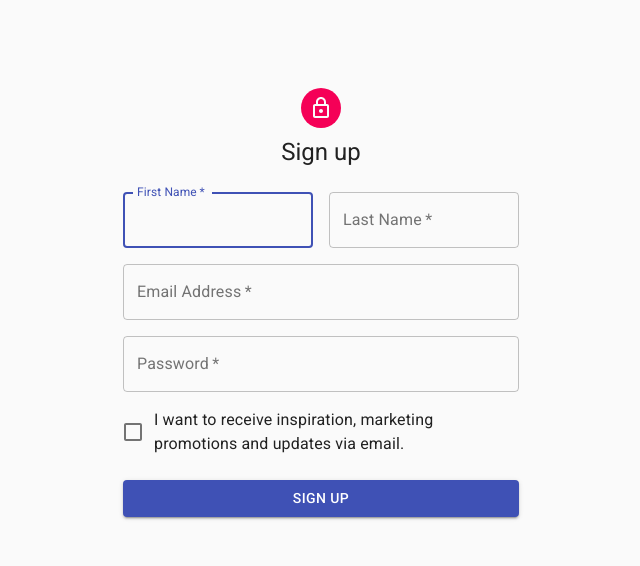
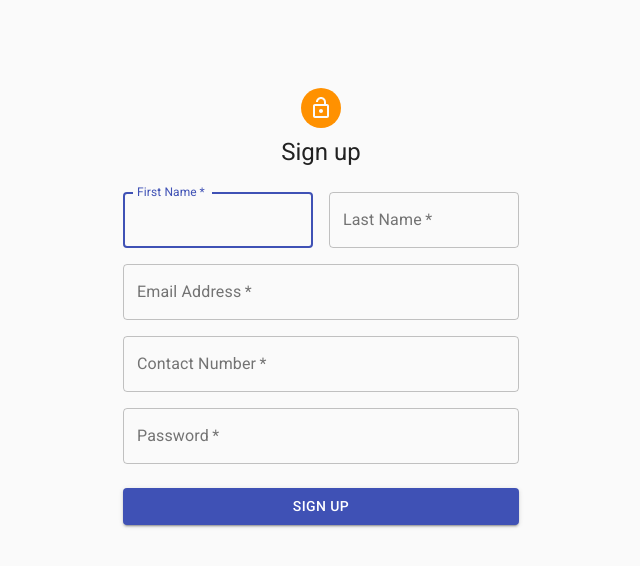
Before and after one commit to Suraj3579/SAFT, a React (Create React App) app in the folder SAFT_Frontend/: page /signUp in a window 1280 px wide. Shown: the top 566 px of the page, without its empty margins (319-959 px from the left). Built offline with nearby package versions, Linux system fonts and the light colour scheme.

Commit message:
changed <Head> (name and logo) and modified nav bar

```diff
--- a/SAFT_Frontend/public/index.html
+++ b/SAFT_Frontend/public/index.html
@@ -2,14 +2,14 @@
 <html lang="en">
   <head>
     <meta charset="utf-8" />
-    <link rel="icon" href="%PUBLIC_URL%/favicon.ico" />
+    <link rel="icon" href="%PUBLIC_URL%/logo1.jpeg" />
     <meta name="viewport" content="width=device-width, initial-scale=1" />
     <meta name="theme-color" content="#000000" />
     <meta
       name="description"
       content="Web site created using create-react-app"
     />
-    <link rel="apple-touch-icon" href="%PUBLIC_URL%/logo192.png" />
+    <link rel="apple-touch-icon" href="%PUBLIC_URL%/logo1.jpeg" />
     <!--
       manifest.json provides metadata used when your web app is installed on a
       user's mobile device or desktop. See https://developers.google.com/web/fundamentals/web-app-manifest/
@@ -28,7 +28,7 @@
       rel="stylesheet"
       href="https://fonts.googleapis.com/css?family=Roboto:300,400,500,700&display=swap"
     />
-    <title>React App</title>
+    <title>SAFT</title>
   </head>
   <body>
     <noscript>You need to enable JavaScript to run this app.</noscript>
--- a/SAFT_Frontend/src/components/ButtonAppBar.js
+++ b/SAFT_Frontend/src/components/ButtonAppBar.js
@@ -2,10 +2,7 @@ import React from "react";
 import { makeStyles } from "@material-ui/core/styles";
 import AppBar from "@material-ui/core/AppBar";
 import Toolbar from "@material-ui/core/Toolbar";
-import Typography from "@material-ui/core/Typography";
 import Button from "@material-ui/core/Button";
-import IconButton from "@material-ui/core/IconButton";
-import MenuIcon from "@material-ui/icons/Menu";
 import { Link } from "@material-ui/core";
 import logo from "../images/logo.jpeg";
 // import { createMuiTheme } from "@material-ui/core/styles";
--- a/SAFT_Frontend/src/components/home.js
+++ b/SAFT_Frontend/src/components/home.js
@@ -1,47 +1,23 @@
 import React from "react";
 import ButtonAppBar from "./ButtonAppBar";
 import { makeStyles } from "@material-ui/core/styles";
-import { Box, CssBaseline, Typography } from "@material-ui/core";
+import { CssBaseline } from "@material-ui/core";
 import Grid from "@material-ui/core/Grid";
-import Container from "@material-ui/core/Container";
-import TextField from "@material-ui/core/TextField";
-import Avatar from "@material-ui/core/Avatar";
-import Button from "@material-ui/core/Button";
-import Checkbox from "@material-ui/core/Checkbox";
-import Link from "@material-ui/core/Link";
-import FormControlLabel from "@material-ui/core/FormControlLabel";
-import LockOutlinedIcon from "@material-ui/icons/LockOutlined";
 import SignUpPageRight from "./signUpPageRight";
-
+import homeBGimage from "../images/homeBGimage.jpg";
 const useStyles = makeStyles((theme) => ({
   imageForm: {
     display: "flex",
   },
 
   image: {
-    backgroundImage:
-      "url(https://www.dealsshutter.com/blog/wp-content/uploads/2020/03/homeservice.jpg)",
-    width: "66%",
-    height: "90vh",
+    backgroundImage: `url(${homeBGimage})`,
+    // "url(https://www.dealsshutter.com/blog/wp-content/uploads/2020/03/homeservice.jpg)",
+    // width: "66%",
+    height: "90.6vh",
     backgroundSize: "cover",
     backgroundPosition: "center",
-  },
-  paper: {
-    marginTop: theme.spacing(10),
-    display: "flex",
-    flexDirection: "column",
-    alignItems: "center",
-  },
-  avatar: {
-    margin: theme.spacing(1),
-    backgroundColor: theme.palette.secondary.main,
-  },
-  form: {
-    width: "100%", // Fix IE 11 issue.
-    marginTop: theme.spacing(3),
-  },
-  submit: {
-    margin: theme.spacing(3, 0, 2),
+    flexGrow: 1,
   },
 }));
 
@@ -50,10 +26,10 @@ const Home = () => {
   return (
     <Grid>
       <CssBaseline />
-      <ButtonAppBar lab="h" />
+      <ButtonAppBar lab="none" />
       <Grid className={classes.imageForm}>
         <Grid className={classes.image}></Grid>
-        <Grid>
+        <Grid className={classes.signUpPage}>
           <SignUpPageRight />
         </Grid>
       </Grid>
--- a/SAFT_Frontend/src/components/login.js
+++ b/SAFT_Frontend/src/components/login.js
@@ -6,8 +6,6 @@ import TextField from "@material-ui/core/TextField";
 import FormControlLabel from "@material-ui/core/FormControlLabel";
 import Checkbox from "@material-ui/core/Checkbox";
 import Link from "@material-ui/core/Link";
-import Grid from "@material-ui/core/Grid";
-import Box from "@material-ui/core/Box";
 import LockOutlinedIcon from "@material-ui/icons/LockOutlined";
 import Typography from "@material-ui/core/Typography";
 import { makeStyles } from "@material-ui/core/styles";
@@ -37,7 +35,8 @@ const useStyles = makeStyles((theme) => ({
   },
   avatar: {
     margin: theme.spacing(1),
-    backgroundColor: theme.palette.secondary.main,
+    // backgroundColor: theme.palette.secondary.main,
+    backgroundColor: "#ff9100",
   },
   form: {
     width: "100%", // Fix IE 11 issue.
@@ -96,7 +95,7 @@ export default function Login() {
               color="primary"
               className={classes.submit}
             >
-              Sign In
+              Log In
             </Button>
             {/* <Grid container>
               <Grid item xs>
--- a/SAFT_Frontend/src/components/signUp.js
+++ b/SAFT_Frontend/src/components/signUp.js
@@ -3,16 +3,12 @@ import Avatar from "@material-ui/core/Avatar";
 import Button from "@material-ui/core/Button";
 import CssBaseline from "@material-ui/core/CssBaseline";
 import TextField from "@material-ui/core/TextField";
-import FormControlLabel from "@material-ui/core/FormControlLabel";
-import Checkbox from "@material-ui/core/Checkbox";
 import Link from "@material-ui/core/Link";
 import Grid from "@material-ui/core/Grid";
-import Box from "@material-ui/core/Box";
-import LockOutlinedIcon from "@material-ui/icons/LockOutlined";
+import LockOpenOutlinedIcon from "@material-ui/icons/LockOpenOutlined";
 import Typography from "@material-ui/core/Typography";
 import { makeStyles } from "@material-ui/core/styles";
 import Container from "@material-ui/core/Container";
-import ButtonAppBar from "./ButtonAppBar";
 
 function Copyright() {
   return (
@@ -36,7 +32,7 @@ const useStyles = makeStyles((theme) => ({
   },
   avatar: {
     margin: theme.spacing(1),
-    backgroundColor: theme.palette.secondary.main,
+    backgroundColor: "#ff9100",
   },
   form: {
     width: "100%", // Fix IE 11 issue.
@@ -56,7 +52,7 @@ export default function SignUp() {
         <CssBaseline />
         <div className={classes.paper}>
           <Avatar className={classes.avatar}>
-            <LockOutlinedIcon />
+            <LockOpenOutlinedIcon />
           </Avatar>
           <Typography component="h1" variant="h5">
             Sign up
@@ -102,19 +98,23 @@ export default function SignUp() {
                   variant="outlined"
                   required
                   fullWidth
+                  name="contactnumber"
+                  label="Contact Number"
+                  type="contactnumber"
+                  id="contactnumber"
+                  autoComplete="current-password"
+                />
+              </Grid>
+              <Grid item xs={12}>
+                <TextField
+                  variant="outlined"
+                  required
+                  fullWidth
                   name="password"
                   label="Password"
                   type="password"
                   id="password"
                   autoComplete="current-password"
-                />
-              </Grid>
-              <Grid item xs={12}>
-                <FormControlLabel
-                  control={
-                    <Checkbox value="allowExtraEmails" color="primary" />
-                  }
-                  label="I want to receive inspiration, marketing promotions and updates via email."
                 />
               </Grid>
             </Grid>
--- a/SAFT_Frontend/src/components/signUpPageRight.js
+++ b/SAFT_Frontend/src/components/signUpPageRight.js
@@ -1,7 +1,4 @@
 import React, { Component } from "react";
-import ButtonAppBar from "./ButtonAppBar";
-import { makeStyles } from "@material-ui/core/styles";
-import { Box, CssBaseline, Typography } from "@material-ui/core";
 import Grid from "@material-ui/core/Grid";
 import SignUpComponent from "./signUp";
 import Link from "@material-ui/core/Link";
@@ -16,7 +13,7 @@ class SignUpPageRight extends Component {
         <Grid container justify="center">
           <Grid item>
             <Link href="#" onClick={() => this.changeToLogin()}>
-              Already have an account? <b>Sign in</b>
+              Already have an account? <b>Log in</b>
             </Link>
           </Grid>
         </Grid>
@@ -27,12 +24,12 @@ class SignUpPageRight extends Component {
       <Grid>
         <LoginComponent />
         <Grid container>
-          <Grid item xs>
+          <Grid item xs style={{ paddingLeft: 10 }}>
             <Link href="#" variant="body2">
               Forgot password?
             </Link>
           </Grid>
-          <Grid item>
+          <Grid item style={{ paddingRight: 10 }}>
             <Link
               href="#"
               variant="body2"
```
Also changed, not shown: SAFT_Frontend/public/logo1.jpeg (added), SAFT_Frontend/src/images/homeBGimage.jpg (added).
